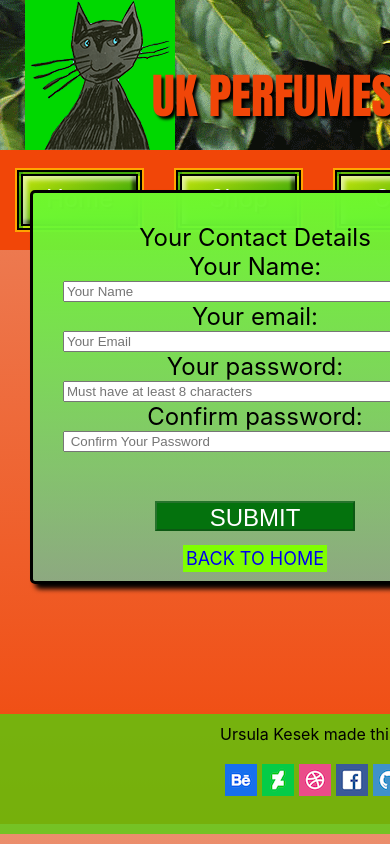
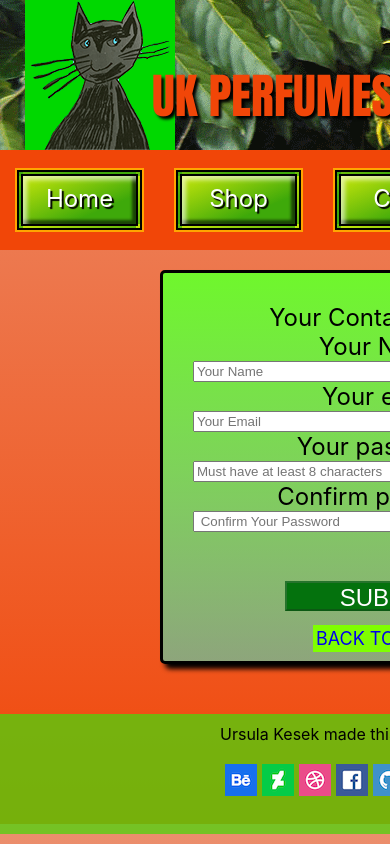
Before and after one commit to GiacomoSorbi/UrsulaKesek-module-ii, a React (Create React App) app: page /contact in a window 390 px wide. Shown: the top 844 px of the page. Built offline with nearby package versions, Linux system fonts and the light colour scheme.

Commit message:
edited contact/homepage css

```diff
--- a/src/pages/Contact/Contact.css
+++ b/src/pages/Contact/Contact.css
@@ -22,3 +22,16 @@
   padding:3px;
   text-decoration:none ;
 }
+@media screen and (max-width: 768px)
+ {
+
+  form.form{
+    width:450px;
+  }
+   .form{
+    position: relative;
+    top: 290px;
+    left:130px;
+     }
+
+}
--- a/src/pages/HomePage/HomePage.css
+++ b/src/pages/HomePage/HomePage.css
@@ -96,6 +96,9 @@ h2.hph2 {
     z-index: 0;
     background: linear-gradient(rgb(55, 54, 56), rgb(78, 211, 12));
   }
+  .box3{
+    visibility:hidden;
+  }
   .bubble {
     position: relative;
     right: 1060px;
```
